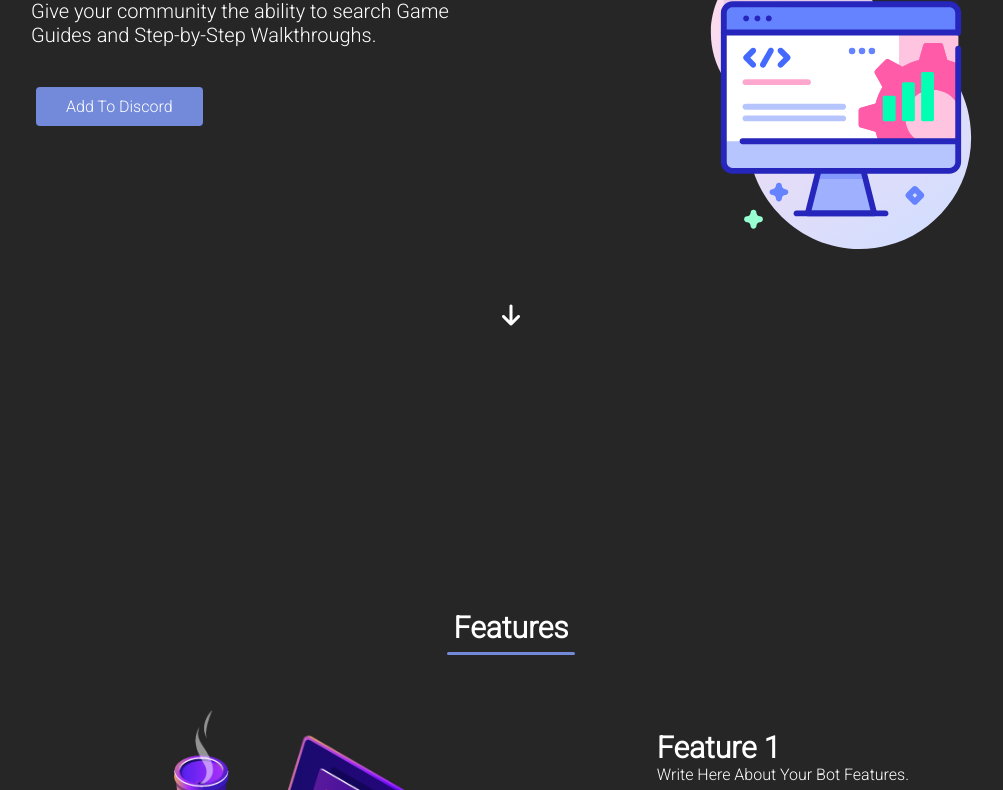
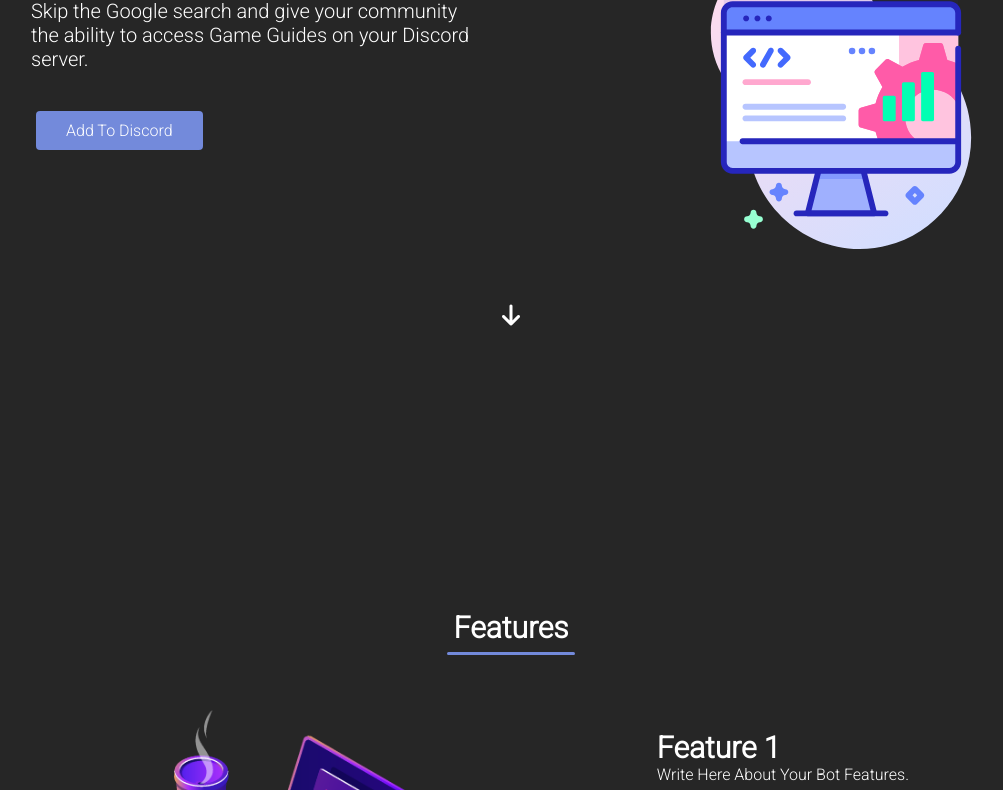
Before and after one commit to acidtib/ign-gg-site, a plain HTML site: page index.html in a window 1280 px wide. Shown: the part 210-1000 px from the top of the page, without its empty margins (129-1132 px from the left). Drawn offline with Linux system fonts and the light colour scheme.

Commit message:
update header text

```diff
--- a/index.html
+++ b/index.html
@@ -58,7 +58,7 @@
           <div class="jumbotron-item">
             <span class="jumbotron-t">IGN GG</span>
             <p class="jumbotron-d">
-              Give your community the ability to search Game Guides and Step-by-Step Walkthroughs.
+              Skip the Google search and give your community the ability to access Game Guides on your Discord server.
             </p>
             <div class="jumbotron-buttons">
               <button class="btn" onclick="location.href='#features'">Add To Discord</button>
```
